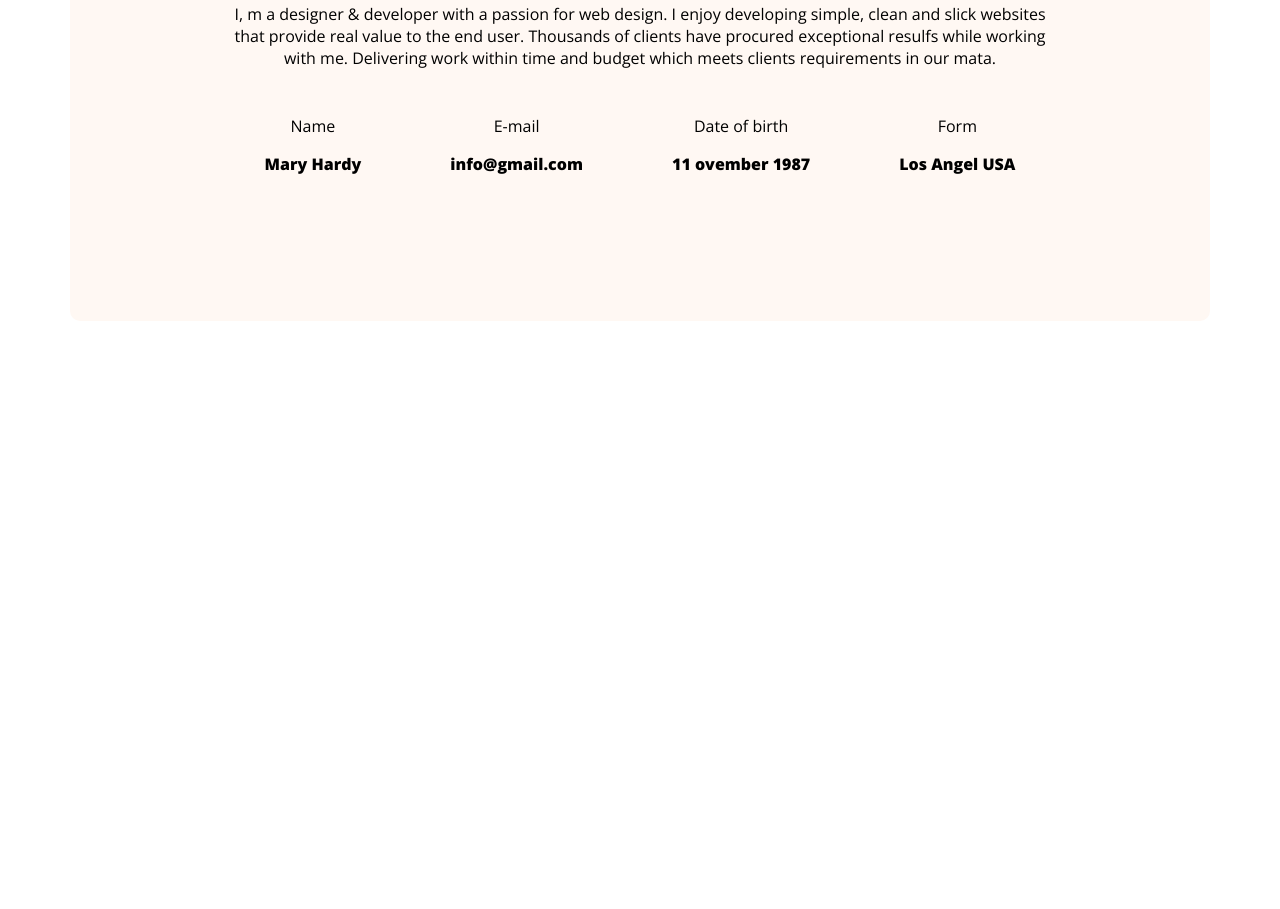
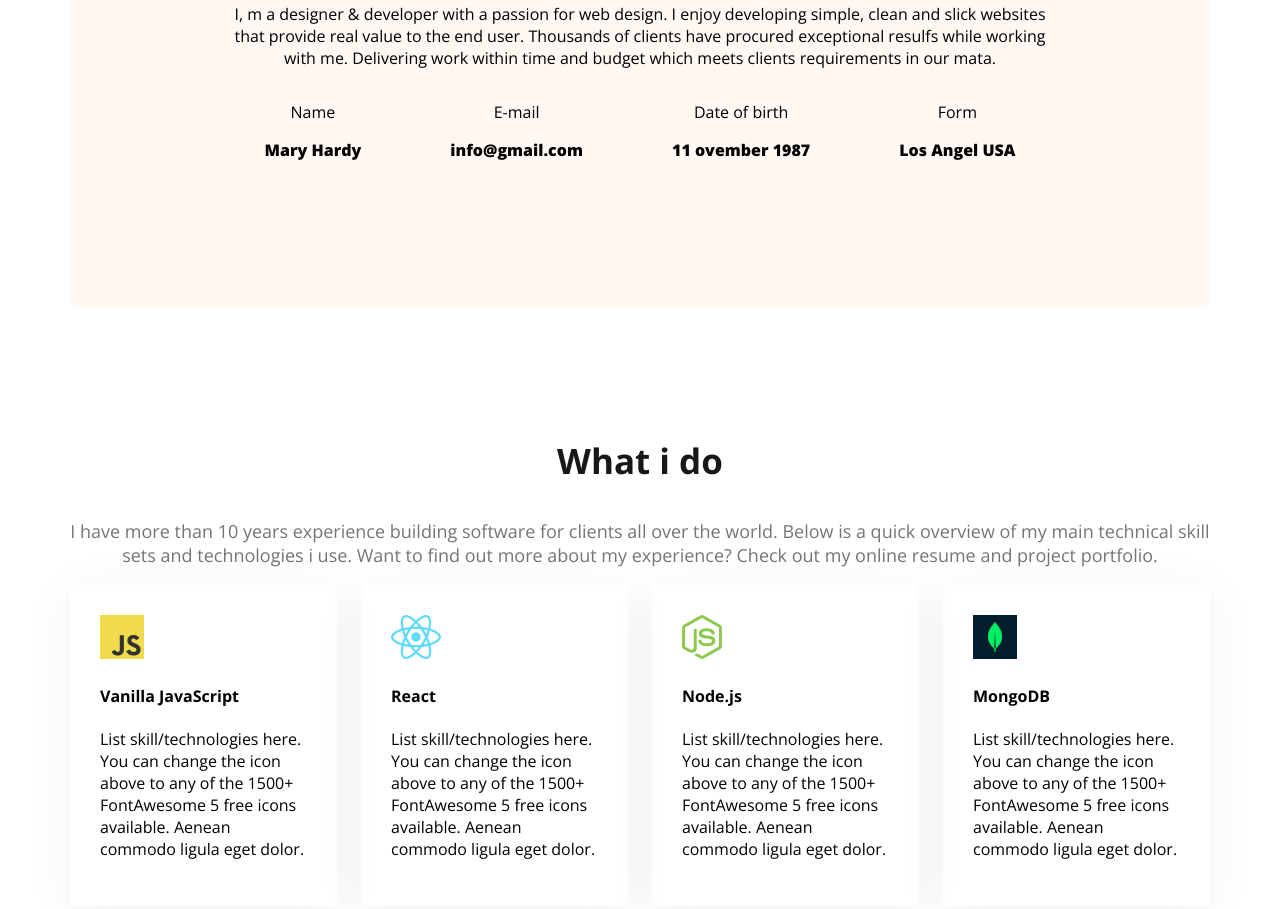
Before and after one commit to maimunamumu/web-dev-port, a plain HTML site: page index.html in a window 1280 px wide. Shown: the part 1194-2103 px from the top of the page. Before the commit the page ends 1523 px from the top, so only its background shows below. Drawn offline with nearby package versions, Linux system fonts and the light colour scheme.

Commit message:
my second

```diff
--- a/css/style.css
+++ b/css/style.css
@@ -20,6 +20,11 @@
 main{
     max-width: 1140px;
     margin: 0 auto;
+
+}
+main section{
+    margin-top: 130px;
+    margin-bottom: 130px;
 }
 /* nav style */
 nav{
@@ -49,6 +54,9 @@ nav ul{
     font-size: 45px;
 }
 /* shared style */
+.text-center{
+    text-align: center;
+}
 .secondary-bg{
     background-color:rgba(255, 248, 243, 1) ;
 }
@@ -98,12 +106,13 @@ nav ul li a{
     font-size: 18px;
     color: rgba(117, 117, 117, 1);
 }
+
 /* about styles */
 .about{
     border-radius: 10px;
     padding: 130px 150px;
     text-align: center;
-    margin-top: 130px;
+
 
 }
 .about-items{
@@ -111,14 +120,19 @@ nav ul li a{
     justify-content: space-around;
     margin-bottom: 0;
 }
+
 .item-description{
     /* display: flex; */
     font-weight:800;
 }
-.a{
-    margin-bottom: 30px;
+
+
+.skill-container{
+    display: flex;
+    gap: 24px;
 }
-.item-title{
-    color: rgba(255, 255, 255, 1;
-    margin-bottom: 20px;
+.skill{
+    padding: 30px;
+    box-shadow: 0px 6px 50px 0px rgba(0, 0, 0, 0.06);
+    border-radius: 5px;
 }
--- a/index.html
+++ b/index.html
@@ -55,6 +55,33 @@
                 </div>
             </div>
         </section>
+        <section class="skills">
+            <h3 class="section-title text-center">What i do</h3>
+            <p class="section-descriptio text-center">I have more than 10 years experience building software for clients all over the world. Below is a quick overview of my main technical skill sets and technologies i use. Want to find out more about my experience? Check out my online resume and project portfolio.</p>
+            <div class="skill-container">
+                <!-- .skill*4>img+h4.skill-title+p.skill-descriptio -->
+                <div class="skill">
+                    <img src="/images/icons/js.png" alt="">
+                    <h4 class="skill-title">Vanilla JavaScript</h4>
+                    <p class="skill-description">List skill/technologies here. You can change the icon above to any of the 1500+ FontAwesome 5 free icons available. Aenean commodo ligula eget dolor.</p>
+                </div>
+                <div class="skill">
+                    <img src="/images/icons/react.png" alt="">
+                    <h4 class="skill-title">React</h4>
+                    <p class="skill-description">List skill/technologies here. You can change the icon above to any of the 1500+ FontAwesome 5 free icons available. Aenean commodo ligula eget dolor.</p>
+                </div>
+                <div class="skill">
+                    <img src="/images/icons/nodejs.png" alt="">
+                    <h4 class="skill-title">Node.js</h4>
+                    <p class="skill-description">List skill/technologies here. You can change the icon above to any of the 1500+ FontAwesome 5 free icons available. Aenean commodo ligula eget dolor.</p>
+                </div>
+                <div class="skill">
+                    <img src="/images/icons/mongo.png" alt="">
+                    <h4 class="skill-title">MongoDB</h4>
+                    <p class="skill-description">List skill/technologies here. You can change the icon above to any of the 1500+ FontAwesome 5 free icons available. Aenean commodo ligula eget dolor.</p>
+                </div>
+            </div>
+        </section>
 
     </main>
     <footer>
```
